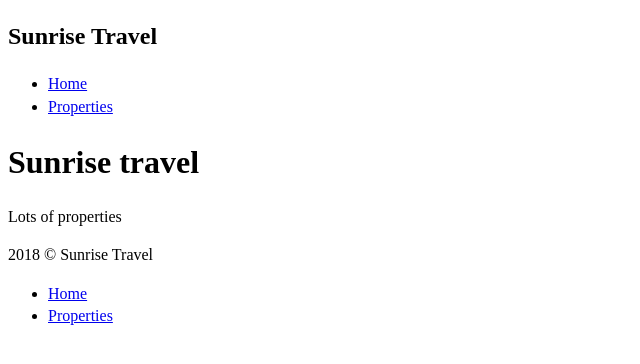
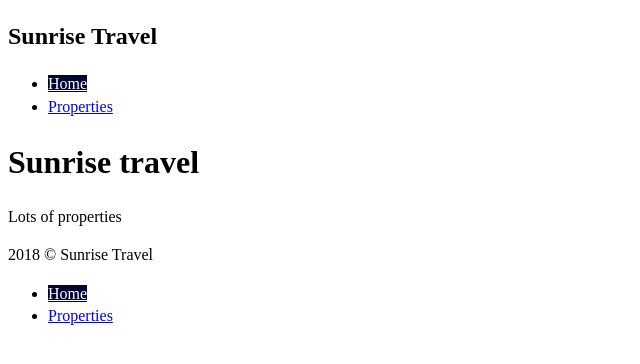
Before and after one commit to DavidBasil/sunrise-travel, a Jekyll site: the page built from index.html, in a window 1280 px wide. Shown: the top 364 px of the page, without its empty margins (0-640 px from the left). Built offline with Jekyll 4.4.1, drawn with Linux system fonts in a browser that asks for light colours; Markdown is read by kramdown in place of the engine named in the settings.

Commit message:
add current class

```diff
--- a/_includes/nav.html
+++ b/_includes/nav.html
@@ -1,6 +1,6 @@
 <nav>
 	<ul>
-		<li><a href="{{site.baseurl}}/index.html">Home</a></li>
-		<li><a href="{{site.baseurl}}/properties.html">Properties</a></li>
+		<li><a href="{{site.baseurl}}/index.html" class="{% if page.url == '/' %}current{% endif %}">Home</a></li>
+		<li><a href="{{site.baseurl}}/properties.html" class="{% if page.url == '/properties.html'%}current{% endif %}">Properties</a></li>
 	</ul>
 </nav>
--- a/css/common.css
+++ b/css/common.css
@@ -3,3 +3,8 @@ html {
 	padding: 0;
 	font: normal 100%/1.4 Georiga, Serif;
 }
+
+.current {
+	background: #000531;
+	color: #fff;
+}
```
